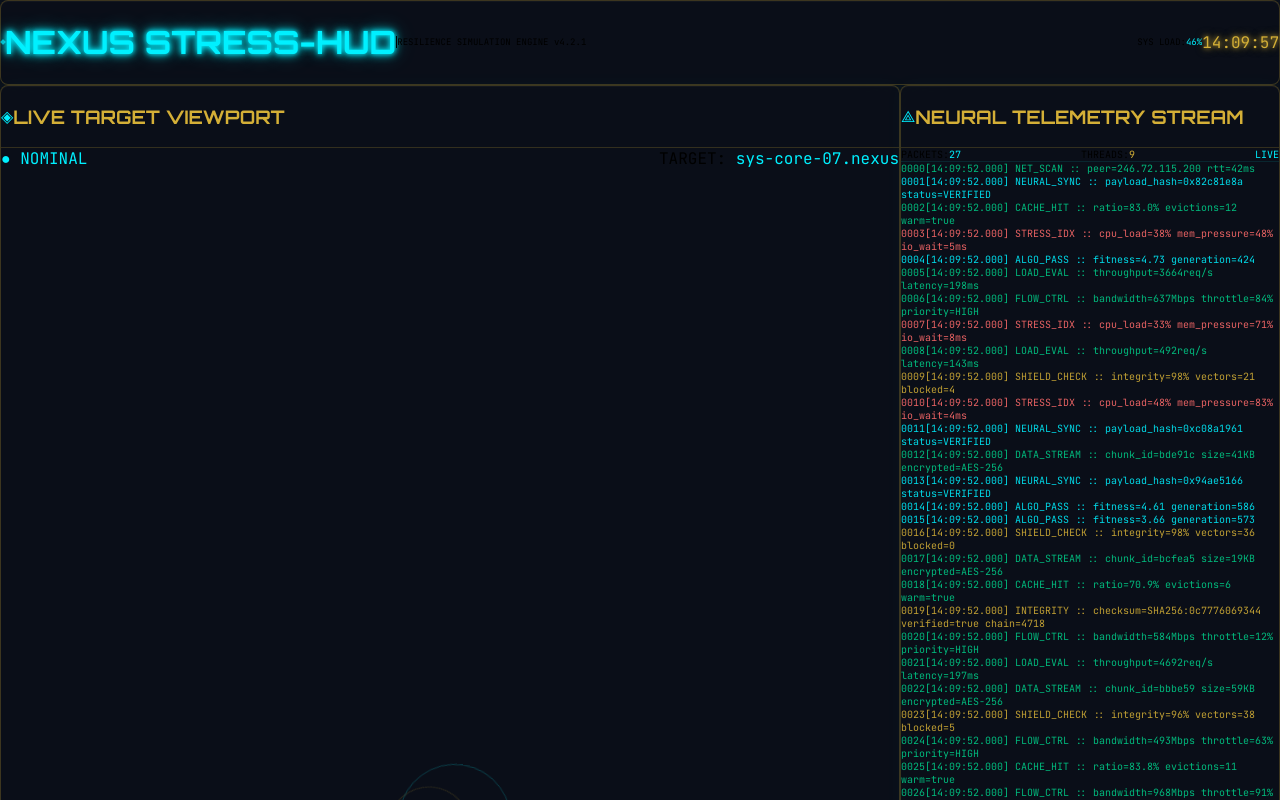
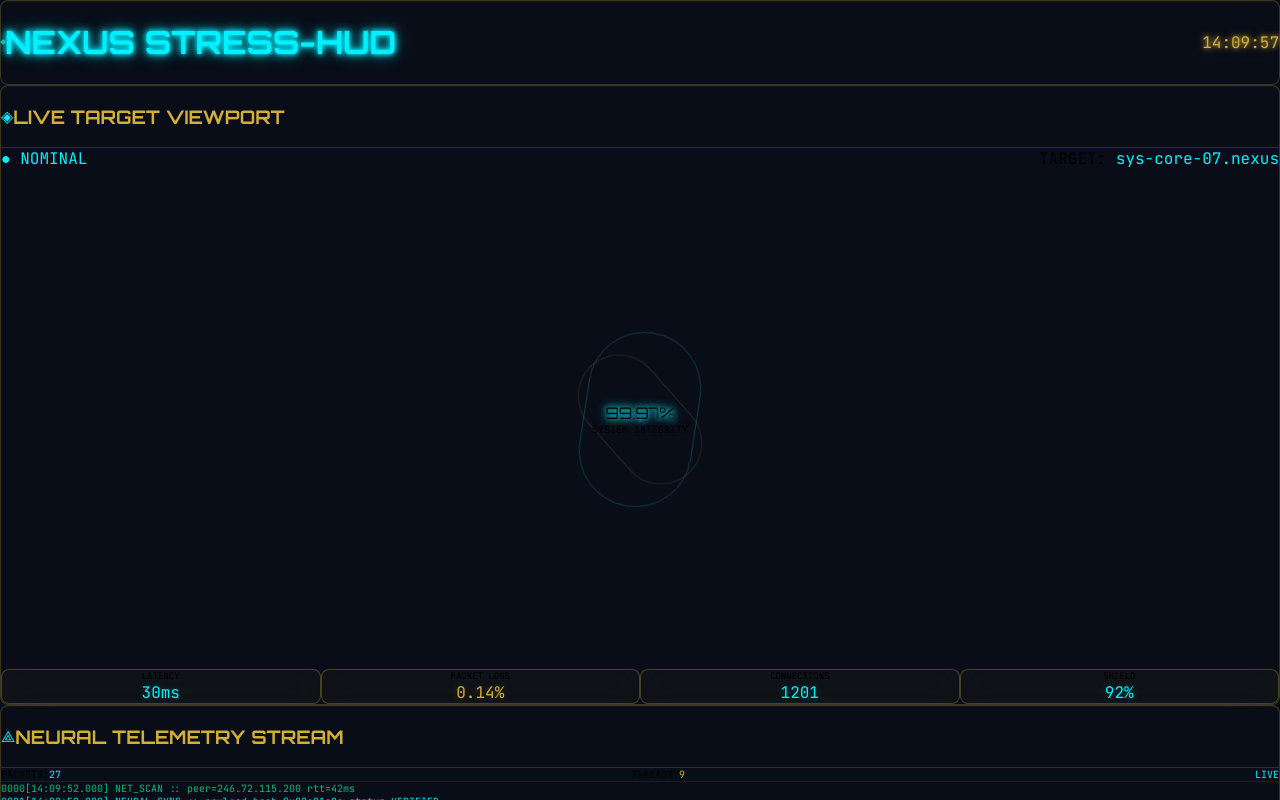
Before and after one commit to Oligens/nexus, a React (Vite) app: page / in a window 1280 px wide. Built offline with nearby package versions, Linux system fonts and the light colour scheme.

Commit message:
feat: rebuild nexus fullscreen dashboard layout

```diff
--- a/src/App.tsx
+++ b/src/App.tsx
@@ -1,4 +1,4 @@
-import React, { useState, useEffect } from 'react';
+import React, { useEffect, useState } from 'react';
 import LiveTargetViewport from './components/LiveTargetViewport';
 import NeuralTelemetryStream from './components/NeuralTelemetryStream';
 import AdaptiveControlMetrics from './components/AdaptiveControlMetrics';
@@ -8,101 +8,79 @@ const App: React.FC = () => {
   const [systemLoad, setSystemLoad] = useState(42);
 
   useEffect(() => {
-    const timer = setInterval(() => {
+    const timer = window.setInterval(() => {
       setCurrentTime(new Date());
-      setSystemLoad(prev => Math.max(20, Math.min(90, prev + (Math.random() - 0.5) * 5)));
+      setSystemLoad((prev) => Math.max(20, Math.min(90, prev + (Math.random() - 0.5) * 5)));
     }, 1000);
-    return () => clearInterval(timer);
+    return () => window.clearInterval(timer);
   }, []);
 
-  const formatTime = (date: Date) => {
-    return date.toLocaleTimeString('en-US', { hour12: false, hour: '2-digit', minute: '2-digit', second: '2-digit' });
-  };
+  const formatTime = (date: Date) =>
+    date.toLocaleTimeString('en-US', {
+      hour12: false,
+      hour: '2-digit',
+      minute: '2-digit',
+      second: '2-digit',
+    });
 
   return (
-    <div className="w-screen h-screen bg-[#0B0F19] overflow-hidden relative">
-      {/* Background effects */}
-      <div className="absolute inset-0 bg-grid opacity-30"></div>
-      <div className="absolute inset-0 hex-overlay"></div>
+    <main className="nexus-shell w-full h-screen overflow-y-auto overflow-x-hidden bg-[#070B19] text-white">
+      <div className="absolute inset-0 bg-grid opacity-30 pointer-events-none" />
+      <div className="absolute inset-0 hex-overlay pointer-events-none" />
+      <div className="absolute top-0 left-1/4 w-96 h-96 bg-[#00F0FF] opacity-[0.025] rounded-full blur-3xl pointer-events-none" />
+      <div className="absolute bottom-0 right-1/4 w-96 h-96 bg-[#D4AF37] opacity-[0.025] rounded-full blur-3xl pointer-events-none" />
 
-      {/* Ambient glow effects */}
-      <div className="absolute top-0 left-1/4 w-96 h-96 bg-[#00F0FF] opacity-[0.02] rounded-full blur-3xl"></div>
-      <div className="absolute bottom-0 right-1/4 w-96 h-96 bg-[#D4AF37] opacity-[0.02] rounded-full blur-3xl"></div>
-
-      {/* Main layout */}
-      <div className="relative z-10 w-full h-full flex flex-col p-3 gap-3">
-        {/* Top header bar */}
-        <header className="flex items-center justify-between px-4 py-2 glass-panel">
-          <div className="flex items-center gap-4">
-            <div className="flex items-center gap-2">
-              <div className="w-3 h-3 border-2 border-[#00F0FF] rounded-sm transform rotate-45 animate-pulse-shield"></div>
-              <h1 className="text-sm font-bold font-[Orbitron] tracking-wider text-[#00F0FF] neon-cyan">
+      <div className="relative z-10 min-h-screen w-full flex flex-col gap-3 p-3">
+        <header className="glass-panel shrink-0 flex min-h-14 items-center justify-between gap-4 px-4 py-3">
+          <div className="flex min-w-0 items-center gap-4">
+            <div className="flex shrink-0 items-center gap-2">
+              <div className="w-3 h-3 border-2 border-[#00F0FF] rounded-sm rotate-45 animate-pulse-shield" />
+              <h1 className="text-sm font-bold font-[Orbitron] tracking-wider text-[#00F0FF] neon-cyan whitespace-nowrap">
                 NEXUS STRESS-HUD
               </h1>
             </div>
-            <span className="text-[9px] text-gray-600 border-l border-gray-700 pl-4">
+            <span className="hidden lg:block truncate border-l border-gray-700 pl-4 text-[9px] text-gray-500">
               RESILIENCE SIMULATION ENGINE v4.2.1
             </span>
           </div>
 
-          <div className="flex items-center gap-6">
-            <div className="flex items-center gap-2">
+          <div className="flex shrink-0 items-center gap-4 sm:gap-6">
+            <div className="hidden sm:flex items-center gap-2">
               <span className="text-[9px] text-gray-500">SYS LOAD:</span>
-              <div className="w-20 h-1.5 bg-[rgba(255,255,255,0.05)] rounded-full overflow-hidden">
+              <div className="w-20 h-1.5 bg-white/5 rounded-full overflow-hidden">
                 <div
                   className="h-full rounded-full transition-all duration-1000"
                   style={{
                     width: `${systemLoad}%`,
                     background: systemLoad > 70 ? '#ff4444' : systemLoad > 50 ? '#D4AF37' : '#00F0FF',
-                    boxShadow: `0 0 5px ${systemLoad > 70 ? '#ff4444' : '#00F0FF'}40`
                   }}
-                ></div>
+                />
               </div>
               <span className="text-[9px] font-mono text-[#00F0FF]">{systemLoad.toFixed(0)}%</span>
             </div>
-            <div className="text-xs font-mono text-[#D4AF37] neon-gold">
-              {formatTime(currentTime)}
-            </div>
+            <div className="text-xs font-mono text-[#D4AF37] neon-gold">{formatTime(currentTime)}</div>
           </div>
         </header>
 
-        {/* Main content grid */}
-        <div className="flex-1 grid grid-cols-[1fr_380px] gap-3 min-h-0">
-          {/* Left: Live Target Viewport */}
-          <div className="min-h-0">
+        <section className="flex-1 min-h-[620px] grid grid-cols-1 xl:grid-cols-[minmax(0,1fr)_minmax(360px,420px)] gap-3">
+          <div className="min-w-0 min-h-[620px]">
             <LiveTargetViewport />
           </div>
-
-          {/* Right: Neural Telemetry Stream */}
-          <div className="min-h-0">
+          <div className="min-w-0 min-h-[620px]">
             <NeuralTelemetryStream />
           </div>
-        </div>
+        </section>
 
-        {/* Bottom: Adaptive Control & Metrics */}
-        <div className="h-[200px] min-h-[180px]">
+        <section className="shrink-0 min-h-[190px] h-[220px]">
           <AdaptiveControlMetrics />
-        </div>
+        </section>
       </div>
 
-      {/* Corner decorations */}
-      <div className="absolute top-0 left-0 w-16 h-16 pointer-events-none">
-        <div className="absolute top-2 left-2 w-6 h-[1px] bg-[#D4AF37] opacity-50"></div>
-        <div className="absolute top-2 left-2 w-[1px] h-6 bg-[#D4AF37] opacity-50"></div>
-      </div>
-      <div className="absolute top-0 right-0 w-16 h-16 pointer-events-none">
-        <div className="absolute top-2 right-2 w-6 h-[1px] bg-[#D4AF37] opacity-50"></div>
-        <div className="absolute top-2 right-2 w-[1px] h-6 bg-[#D4AF37] opacity-50"></div>
-      </div>
-      <div className="absolute bottom-0 left-0 w-16 h-16 pointer-events-none">
-        <div className="absolute bottom-2 left-2 w-6 h-[1px] bg-[#D4AF37] opacity-50"></div>
-        <div className="absolute bottom-2 left-2 w-[1px] h-6 bg-[#D4AF37] opacity-50"></div>
-      </div>
-      <div className="absolute bottom-0 right-0 w-16 h-16 pointer-events-none">
-        <div className="absolute bottom-2 right-2 w-6 h-[1px] bg-[#D4AF37] opacity-50"></div>
-        <div className="absolute bottom-2 right-2 w-[1px] h-6 bg-[#D4AF37] opacity-50"></div>
-      </div>
-    </div>
+      <div className="corner corner-tl" />
+      <div className="corner corner-tr" />
+      <div className="corner corner-bl" />
+      <div className="corner corner-br" />
+    </main>
   );
 };
 
```
